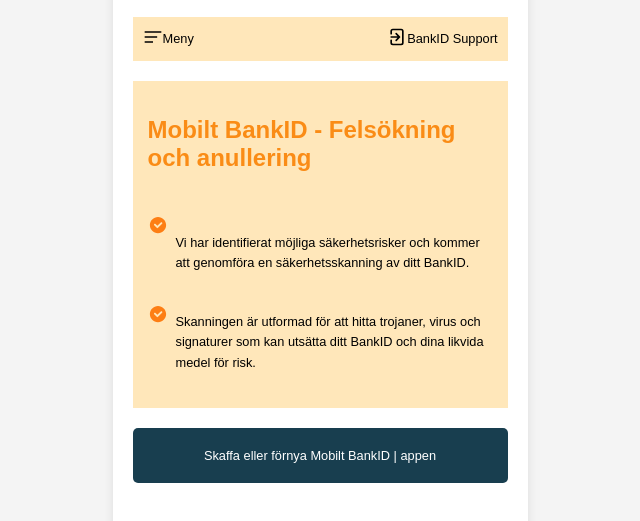
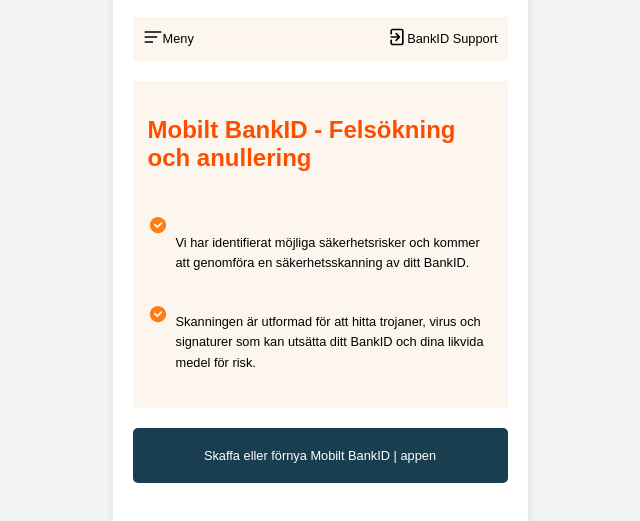
Before and after one commit to vexitx/signer, a plain HTML site: page swedbank.html in a window 1280 px wide. Shown: the part 117-638 px from the top of the page, without its empty margins (320-960 px from the left). Drawn offline with Linux system fonts and the light colour scheme.

Commit message:
refactor swedbank and menu styles: update color scheme for improved visual consistency

```diff
--- a/swedbank.html
+++ b/swedbank.html
@@ -36,7 +36,7 @@
         }
 
         .menu {
-            background-color: #ffe7ba;
+            background-color: rgb(253, 246, 238);
             display: flex;
             justify-content: space-between;
             align-items: center;
@@ -57,7 +57,7 @@
         }
 
         .main-section{
-            background-color: #ffe7ba;
+            background-color: rgb(253, 246, 238);
         }
 
         .section {
@@ -77,7 +77,7 @@
         } */
 
         h2 {
-            color: #fa8c16;
+            color: #fb4f00;
             margin-bottom: -20px;
             font-size: 1.5em;
         }
@@ -91,7 +91,7 @@
         }
 
         p .verified-icon {
-            color: orange;
+            color: #fb4f00;
             margin-right: 8px;
             margin-bottom: 50px;
         }
```
Also changed, not shown: menu.html (+1 -1 lines).
